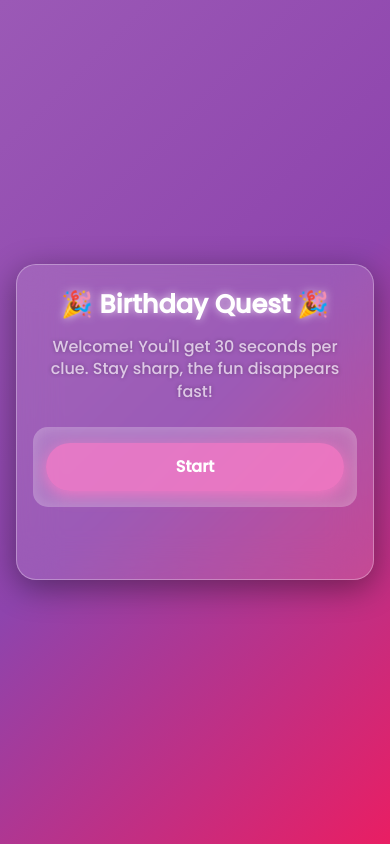
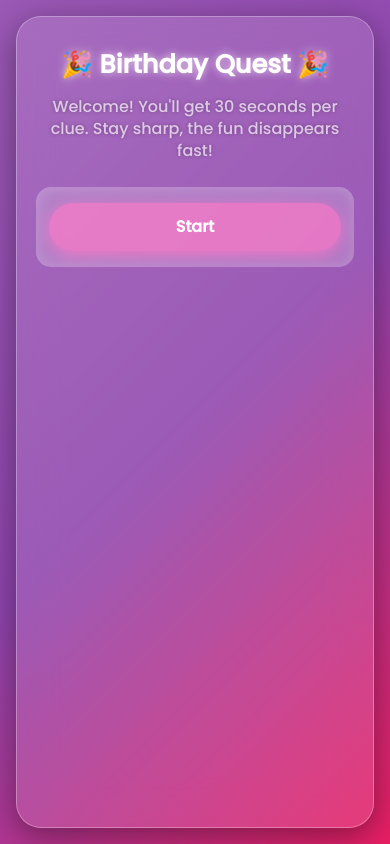
Before and after one commit to SidTheProggramer/BirthdayHunt, a plain HTML site: page index.html in a window 390 px wide. Drawn offline with nearby package versions, Linux system fonts and the light colour scheme.

Commit message:
Update style.css

```diff
--- a/style.css
+++ b/style.css
@@ -8,28 +8,27 @@
 }
 
 body {
-  height: 100vh;
+  min-height: 100vh;
   background: linear-gradient(135deg, #9b59b6, #8e44ad, #e91e63);
   display: flex;
   justify-content: center;
-  align-items: center;
-  overflow: hidden;
+  padding: 1rem;
   color: white;
   user-select: none;
+  overflow-x: hidden;
 }
 
 .container {
   background: rgba(255, 255, 255, 0.12);
   border-radius: 25px;
-  padding: 2.5rem 2rem;
-  width: 90%;
+  padding: 2rem 1.2rem;
+  width: 100%;
   max-width: 420px;
   text-align: center;
   backdrop-filter: blur(20px);
   box-shadow: 0 8px 32px rgba(0,0,0,0.4);
   border: 1px solid rgba(255,255,255,0.3);
-  position: relative;
-  z-index: 10;
+  margin: 0 auto;
 }
 
 h1 {
@@ -103,20 +102,6 @@ button#startBtn:hover {
 
 /* 📱 Mobile Optimization */
 @media (max-width: 500px) {
-  body {
-    padding: 1rem;
-    overflow-y: auto;
-    align-items: flex-start;
-  }
-
-  .container {
-    padding: 1.5rem 1rem;
-    width: 100%;
-    max-width: none;
-    margin: auto;
-    border-radius: 20px;
-  }
-
   h1 {
     font-size: 1.6rem;
     line-height: 1.2;
```
